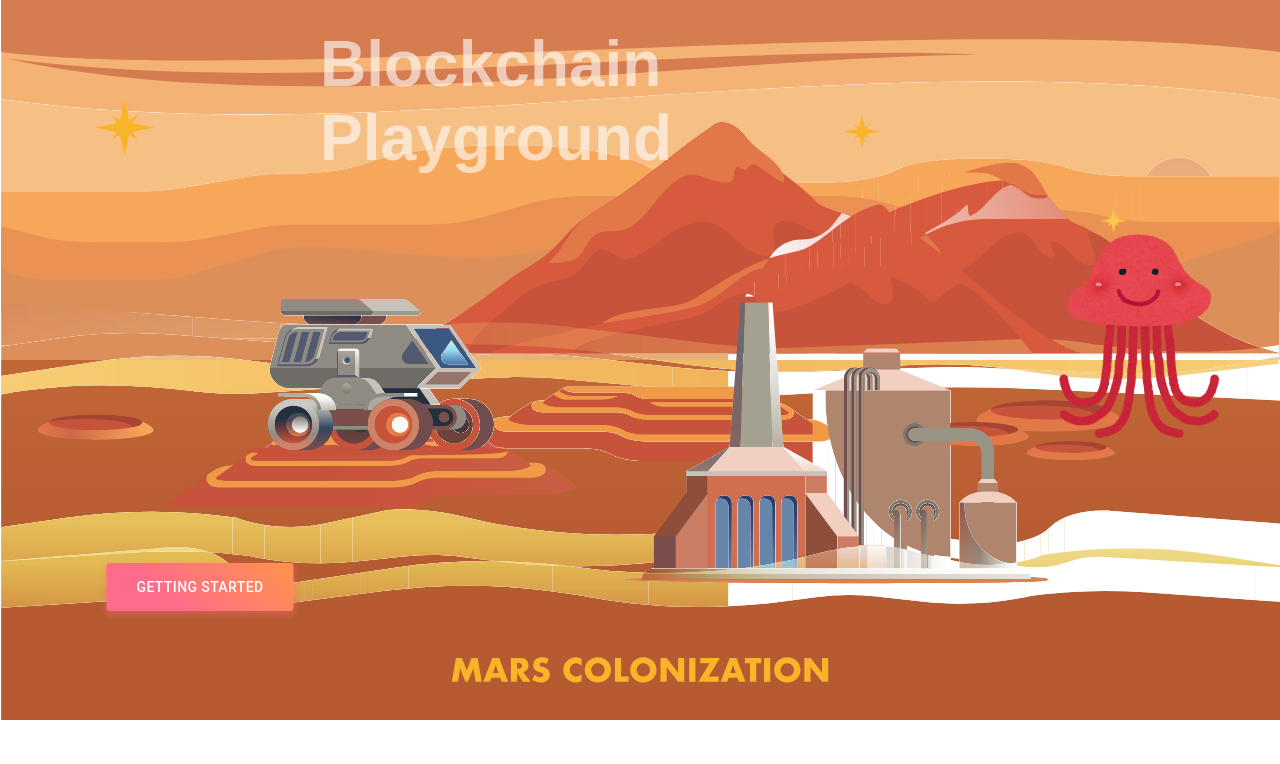
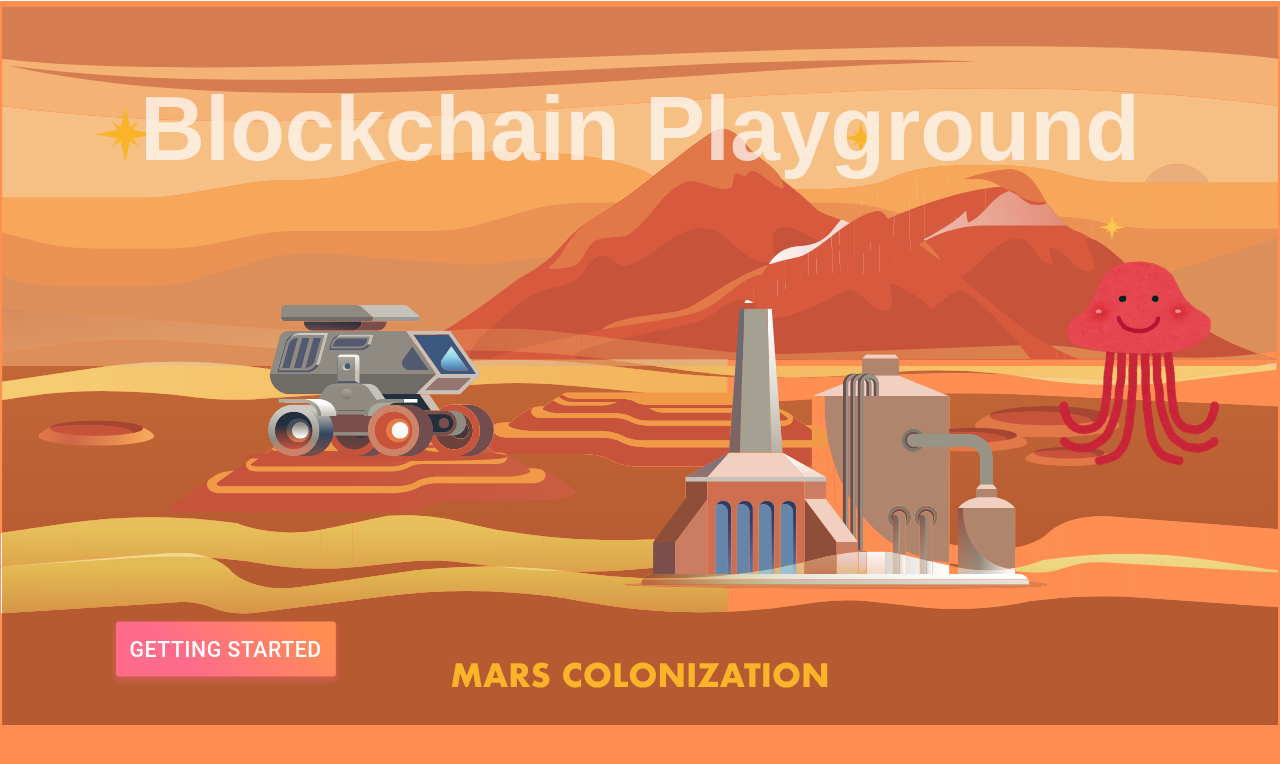
Before and after one commit to rkaku/formik-material-ui, a React (Create React App) app: page / in a window 1280 px wide. Shown: the top 764 px of the page. Built offline with nearby package versions, Linux system fonts and the light colour scheme.

Commit message:
modify home page layout

```diff
--- a/src/layouts/buttons/GettingStartedButton.js
+++ b/src/layouts/buttons/GettingStartedButton.js
@@ -19,9 +19,10 @@ export default function EmotionCSS ( props ) {
       <Fab
         { ...props }
         css={ css`
+          font-size: calc(10px + 1.4vmin);
           position: absolute;
           top: 80%;
-          left: 15%;
+          left: 17%;
           -ms-transform: translate(-50%,-50%);
           -webkit-transform: translate(-50%,-50%);
           transform: translate(-50%,-50%);
@@ -29,8 +30,8 @@ export default function EmotionCSS ( props ) {
           border-radius: 3px;
           border: 0;
           color: white;
-          height: 48px;
-          padding: 0 30px;
+          height: 55px;
+          padding: 0 14px;
           box-shadow: 0 3px 5px 2px rgba(255, 105, 135, 0.3);
           & .MuiButton-label {
             color: papayawhip;
--- a/src/layouts/navigation/Navigation.css
+++ b/src/layouts/navigation/Navigation.css
@@ -20,8 +20,8 @@
 }
 
 .active-link {
-  color: darkorange;
-  /* color: #ff8e53; */
+  /* color: darkorange; */
+  color: #ff8e53;
 }
 
 .ul-style {
--- a/src/pages/App.js
+++ b/src/pages/App.js
@@ -10,6 +10,8 @@ import NavTabs from './../layouts/navigation/NavTabs'
 import BottomNavigation from './../layouts/navigation/BotttomNavigation'
 import * as ReactRouter from 'react-router-dom'
 import Navigation from './../layouts/navigation/Navigation'
+import Box from '@material-ui/core/Box'
+import Container from '@material-ui/core/Container'
 
 export default function C () {
   function App () {
@@ -22,12 +24,14 @@ export default function C () {
         {
           location.pathname !== "/" && <NavTabs />
         }
+        <>
           <Switch>
             <Route path="/wallet" component={ Wallet } />
             <Route path="/pool" component={ Pool } />
             <Route path="/chain" component={ Blockchain } />
             <Route path="/" component={ Home } />
           </Switch>
+        </>
         {
           // location.pathname !== "/" && <BottomNavigation />
         }
--- a/src/pages/Home.css
+++ b/src/pages/Home.css
@@ -1,22 +1,29 @@
 .wrapper {
   position: relative;
+  /* background-color: darkred; */
+  background-color: #ff8e53;
+  min-height: 100vh;
 }
 
 .wrapper p {
   position: absolute;
   color: white;
   font-weight: bold;
-  font-size: 64px;
+  /* font-size: 64px; */
+  font-size: calc(10px + 10vmin);
   font-family: sans-serif;
+  width: 100%;
+  text-align: center;
   -ms-transform: translate(-50%, -50%);
   -webkit-transform: translate(-50%, -50%);
   transform: translate(-50%, -50%);
-  display: block;
-  top: 14%;
+  /* display: block; */
+  top: 16%;
   left: 50%;
   margin: 0;
   padding: 0;
-  color: rgba(255, 255, 255, 0.6);
+  color: rgba(255, 255, 255, 0.69);
+  /* color: #ff8e53; */
 }
 
 /* #button-wrapper {
--- a/src/pages/Home.js
+++ b/src/pages/Home.js
@@ -4,12 +4,14 @@ import mars from './../data/mars.svg'
 // import mars from './../data/mars.png'
 import martian from './../data/martian.png'
 import GettingStartedButton from '../layouts/buttons/GettingStartedButton.js'
+import Box from '@material-ui/core/Box'
 
 
 export default function Home () {
   // console.log( { Mars } )
   return (
     <div className="wrapper">
+      <Box m={0.1} pt={0.8} pr={0.2}>
         <img id="background" src={ mars } alt="mars" />
         <img className="fluffy" src={ martian } alt="Martian" />
         <p>Blockchain Playground</p>
@@ -19,6 +21,7 @@ export default function Home () {
             to={ '/wallet' }
           />
         </div>
+      </Box>
     </div>
   )
 }
```
Lines whose indentation alone changed are shown as unchanged.
